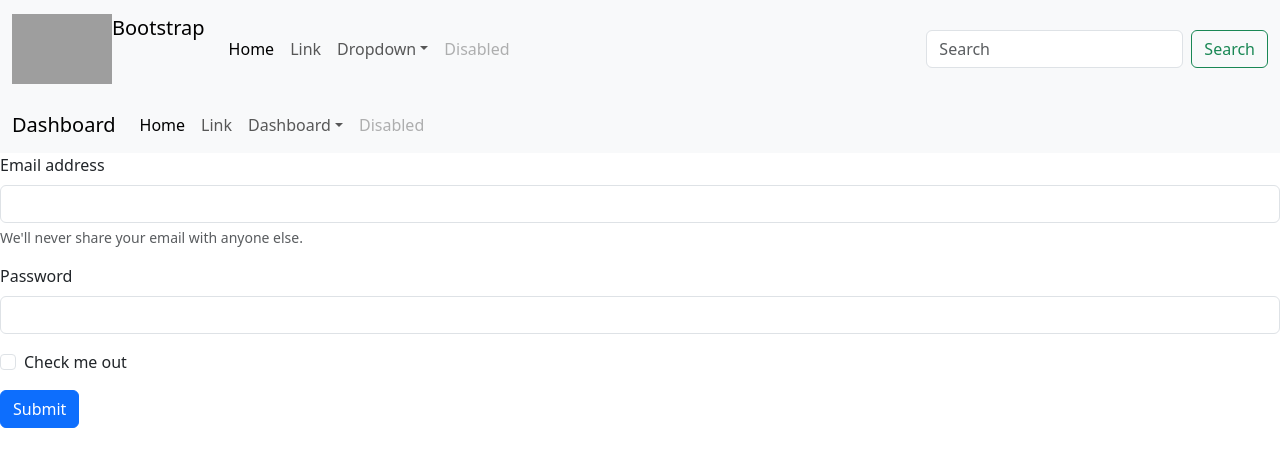
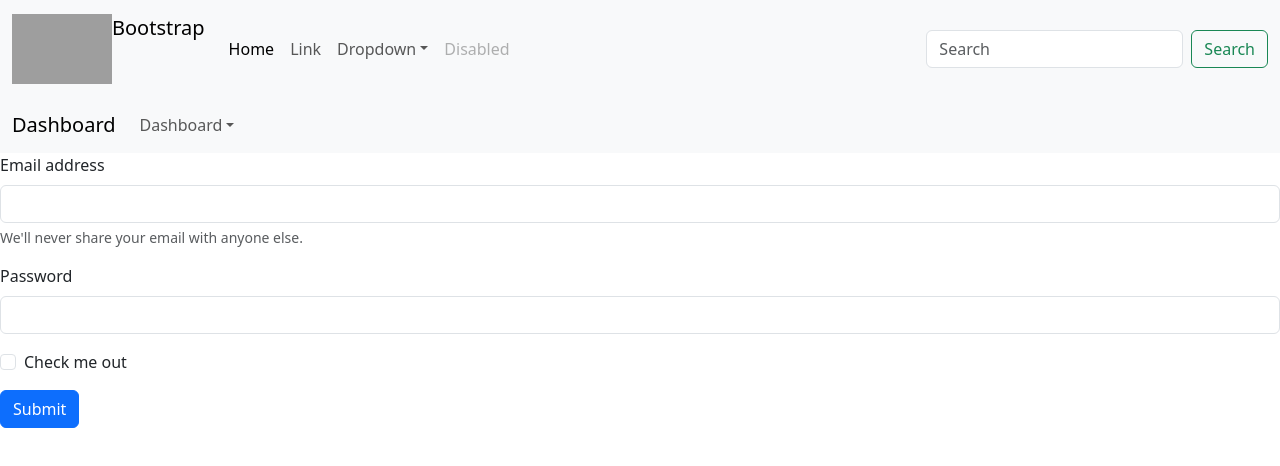
Before and after one commit to Ronny599/stackblitz-starters-dyaumx, a React (Create React App) app: page / in a window 1280 px wide. Shown: the top 466 px of the page. Built offline with nearby package versions, Linux system fonts and the light colour scheme; grey boxes are pictures that could not be loaded.

Commit message:
1 file modified

```diff
--- a/src/component/Navbar.js
+++ b/src/component/Navbar.js
@@ -11,12 +11,7 @@
           </button>
           <div className="collapse navbar-collapse" id="navbarSupportedContent">
             <ul className="navbar-nav me-auto mb-2 mb-lg-0">
-              <li className="nav-item">
-                <a className="nav-link active" aria-current="page" href="#">Home</a>
-              </li>
-              <li className="nav-item">
-                <a className="nav-link" href="#">Link</a>
-              </li>
+
               <li className="nav-item dropdown">
                 <a className="nav-link dropdown-toggle" href="#" role="button" data-bs-toggle="dropdown" aria-expanded="false">
                   Dashboard
@@ -28,9 +23,6 @@
                   <li><a className="dropdown-item" href="#">Something else here</a></li>
                 </ul>
               </li>
-              <li className="nav-item">
-                <a className="nav-link disabled">Disabled</a>
-              </li>
             </ul>
 
           </div>
```
